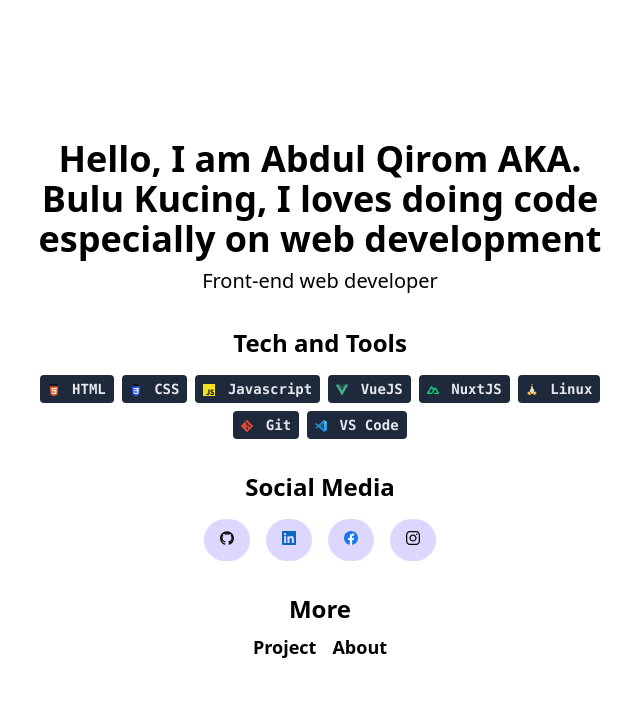
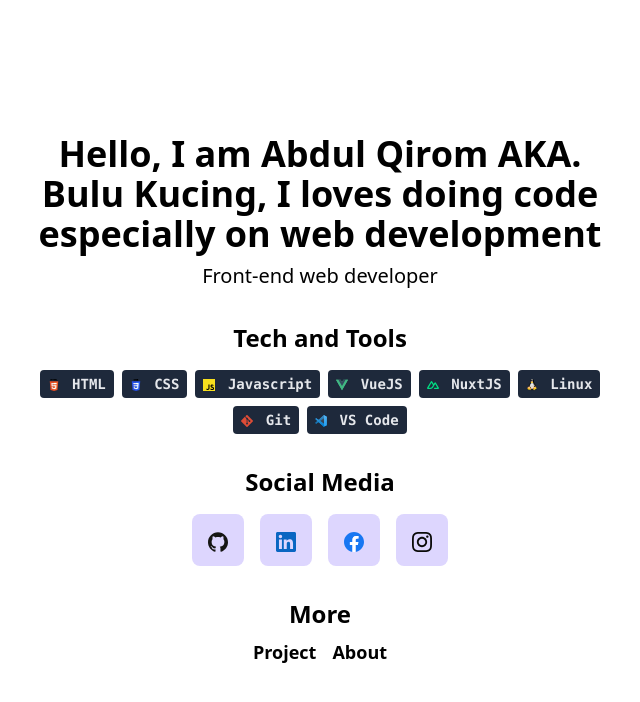
Before and after one commit to bulukucing/website, a Nuxt app: page / in a window 1280 px wide. Shown: the top 702 px of the page, without its empty margins (320-960 px from the left). Built offline with nearby package versions, Linux system fonts and the light colour scheme.

Commit message:
Add tailwind typography

```diff
--- a/package.json
+++ b/package.json
@@ -8,6 +8,7 @@
     "postinstall": "nuxt prepare"
   },
   "devDependencies": {
+    "@tailwindcss/typography": "^0.5.8",
     "nuxt": "3.0.0"
   },
   "dependencies": {
--- a/pages/about.vue
+++ b/pages/about.vue
@@ -6,8 +6,10 @@
       </NuxtLink>
     </div>
     <div>
-      <h2 class="text-2xl font-bold">About Me</h2>
-      <p>nothing here...</p>
+      <article class="prose">
+        <h2>About Me</h2>
+        <p>Lorem ipsum dolor sit amet consectetur adipisicing elit. Tempora voluptatum temporibus quisquam architecto quidem laborum perferendis officia! Odit at unde a facere laboriosam praesentium, vitae consequatur ab quaerat quidem nulla obcaecati, voluptatum harum possimus suscipit id quam sint? Minima inventore et enim quos voluptatibus at obcaecati eos itaque quis iure.</p>
+      </article>
     </div>
   </div>
 </template>
--- a/pages/index.vue
+++ b/pages/index.vue
@@ -76,30 +76,30 @@
             Social Media
           </h2>
         </div>
-        <div class="flex flex-row flex-wrap gap-4 justify-center md:text-xl">
+        <div class="flex flex-row flex-wrap gap-4 justify-center text-sm md:text-xl">
           <a
             href="https://github.com/bulukucing/"
-            class="bg-violet-200 hover:bg-violet-600 text-sm md:text-md p-2 text-center px-4 pb-3.5 rounded-full"
+            class="bg-violet-200 hover:bg-gray-600 py-3 px-4 text-center rounded-lg"
           >
-            <Icon name="logos:github-icon" />
+            <Icon name="logos:github-icon"/>
           </a>
           <a
             href="#"
-            class="bg-violet-200 hover:bg-violet-600 text-sm md:text-md p-2 text-center px-4 pb-3.5 rounded-full"
+            class="bg-violet-200 hover:bg-gray-600 py-3 px-4 text-center rounded-lg"
           >
-            <Icon name="logos:linkedin-icon" />
+            <Icon name="logos:linkedin-icon"/>
           </a>
           <a
             href="https://www.facebook.com/abdul.qirom.323"
-            class="bg-violet-200 hover:bg-violet-600 text-sm md:text-md p-2 text-center px-4 pb-3.5 rounded-full"
+            class="bg-violet-200 hover:bg-gray-600 py-3 px-4 text-center rounded-lg"
           >
-            <Icon name="logos:facebook" />
+            <Icon name="logos:facebook"/>
           </a>
           <a
             href="https://www.instagram.com/bulukucing_bk/"
-            class="bg-violet-200 hover:bg-violet-600 text-sm md:text-md p-2 text-center px-4 pb-3.5 rounded-full"
+            class="bg-violet-200 hover:bg-gray-600 py-3 px-4 text-center rounded-lg"
           >
-            <Icon name="logos:instagram-icon" />
+            <Icon name="logos:instagram-icon"/>
           </a>
         </div>
       </div>
--- a/pages/project.vue
+++ b/pages/project.vue
@@ -6,8 +6,10 @@
       </NuxtLink>
     </div>
     <div>
-      <h2 class="text-2xl font-bold">Project</h2>
-      <p>nothing here...</p>
+      <article class="prose">
+        <h2>Project</h2>
+        <p>Lorem ipsum dolor sit amet consectetur adipisicing elit. Dolorum quia et nulla corrupti molestiae voluptatibus ut consequuntur aliquam fugit. Eos eum, autem eligendi et asperiores maxime fugiat minima dolorum consectetur mollitia minus magnam odit doloribus in. Cupiditate ipsa perferendis magnam ratione ullam quisquam nisi maxime corrupti laborum, modi mollitia omnis?</p>
+      </article>
     </div>
   </div>
 </template>
--- /dev/null
+++ b/tailwind.config.js
@@ -0,0 +1,9 @@
+module.exports = {
+  theme: {
+    // ...
+  },
+  plugins: [
+    require('@tailwindcss/typography'),
+    // ...
+  ],
+}
```
Also changed, not shown: 1 other file (tests, documents, lock files or other folders).
